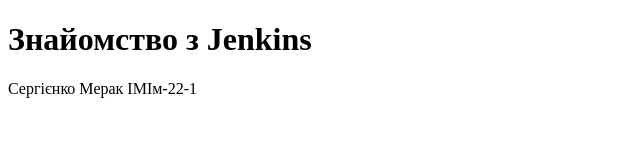
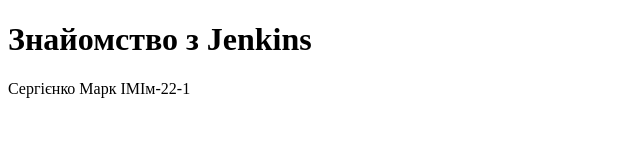
Before and after one commit to MarkSerhiienko/lab1, a plain HTML site: page index.html in a window 1280 px wide. Shown: the full height of the page, 0-640 px from the left. Drawn offline with Linux system fonts and the light colour scheme.

Commit message:
Update index.html

```diff
--- a/index.html
+++ b/index.html
@@ -6,6 +6,6 @@
   </head>
   <body>
       <H1>Знайомство з Jenkins</H1>
-    <p>Сергієнко Мерак ІМІм-22-1</p>
+    <p>Сергієнко Марк ІМІм-22-1</p>
   </body>
 </html>
```
